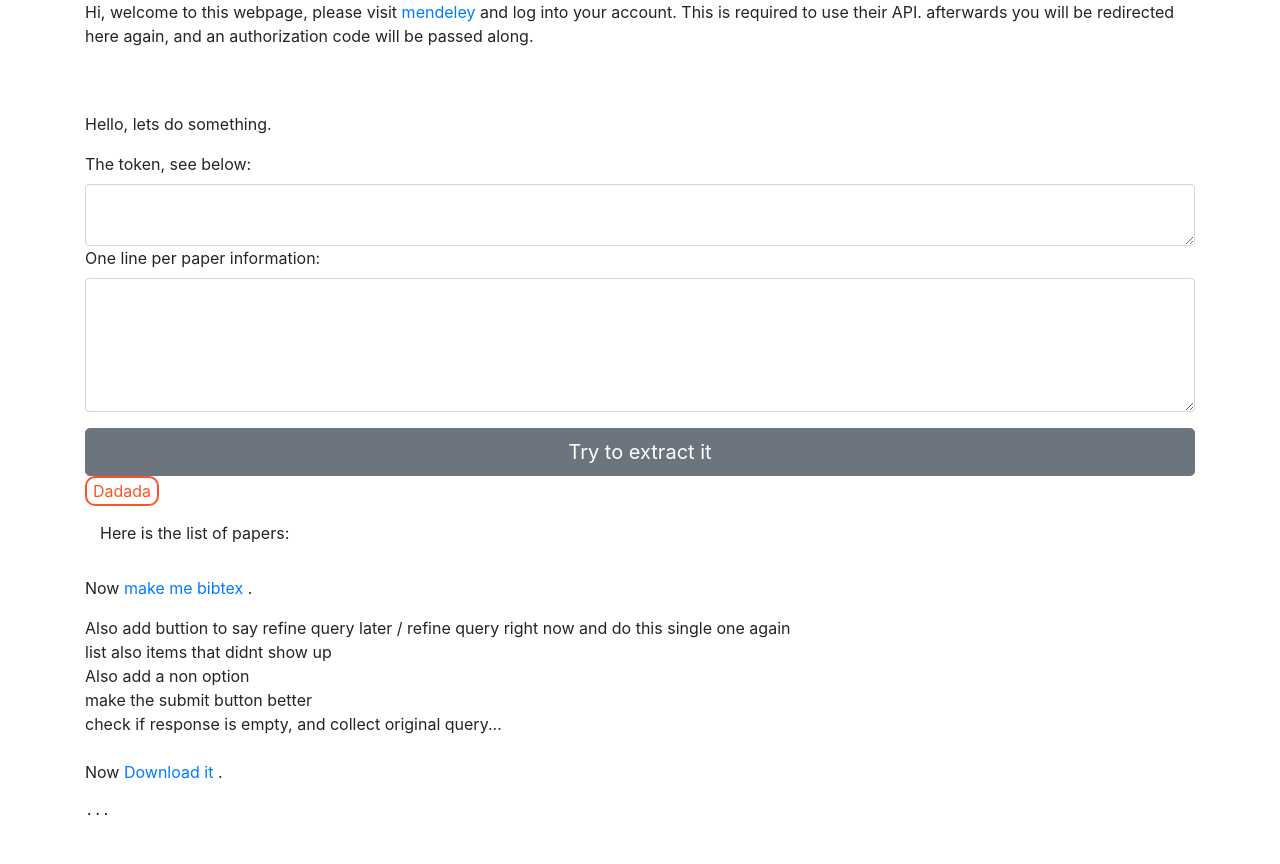
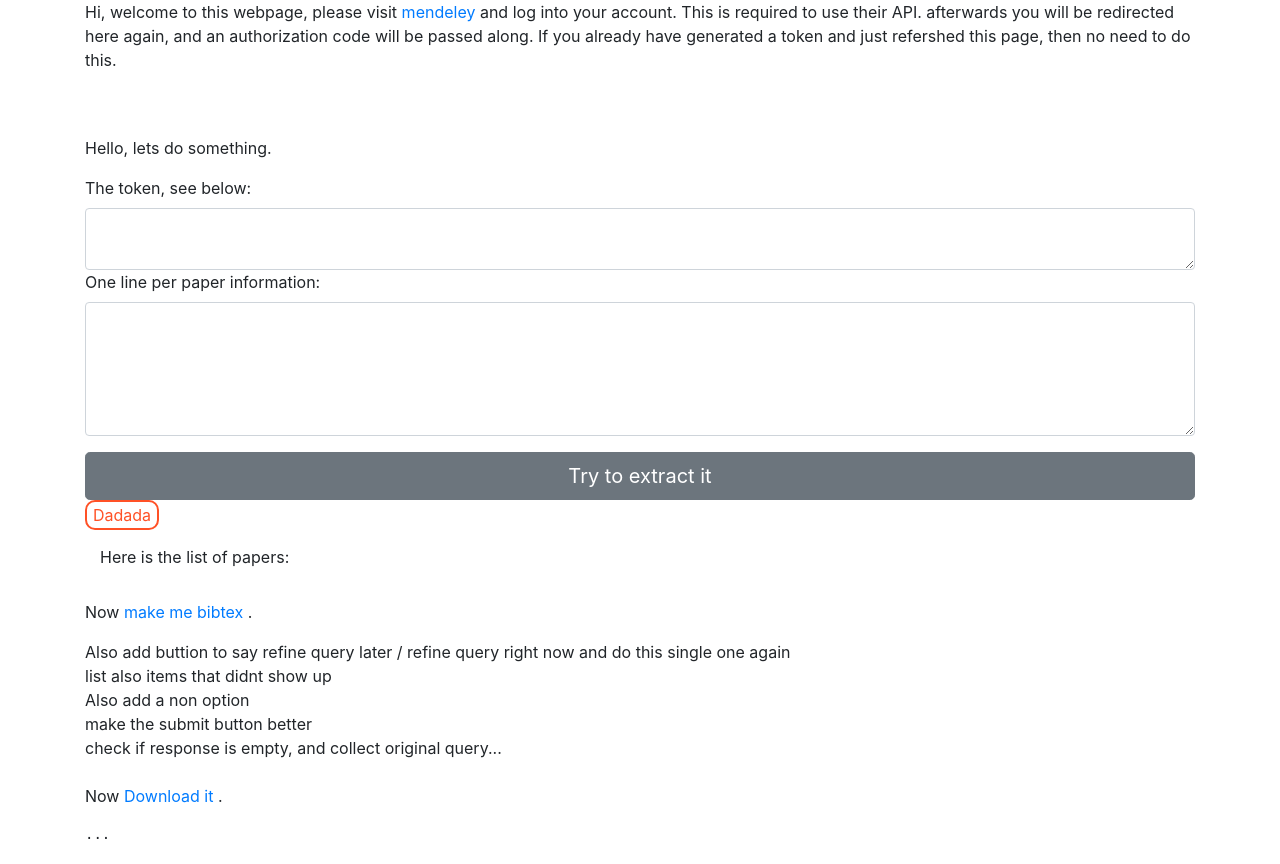
Before and after one commit to rscgh/rscgh.github.io, a browser extension: page l2b/list2bib.html in a window 1280 px wide. Shown: the top 864 px of the page. Drawn offline with nearby package versions, Linux system fonts and the light colour scheme; files that its build step writes are made by us from their sources.

Commit message:
added l2b

```diff
--- a/l2b/list2bib.html
+++ b/l2b/list2bib.html
@@ -333,7 +333,7 @@ mendeley_code = urlParams.get('code');
 // if nothing is delivered yet, redirect the usr to login
 if (mendeley_code == null) {
 	mend_url = 'https://api.mendeley.com/oauth/authorize?client_id=9578&redirect_uri=https:%2F%2Frscgh.github.io/l2b/list2bib.html&response_type=code&scope=all&state=' + Math.random()*10**13
-	login_auth_msg = '<p>Hi, welcome to this webpage, please visit <a id="link_to_mendeley" href="'+ mend_url + '">mendeley</a> and log into your account. This is required to use their API. afterwards you will be redirected here again, and an authorization code will be passed along.</p>'
+	login_auth_msg = '<p>Hi, welcome to this webpage, please visit <a id="link_to_mendeley" href="'+ mend_url + '">mendeley</a> and log into your account. This is required to use their API. afterwards you will be redirected here again, and an authorization code will be passed along. If you already have generated a token and just refershed this page, then no need to do this.</p>'
 
 	$('div.container').first().prepend(login_auth_msg);
 }
@@ -347,6 +347,7 @@ $.ajax({
   success: function(data) {
   	token = data['access_token'];
   	document.getElementById("token").value = token;
+  	window.location.search = "";	// make it empty so we dont get an error upon refresh
   },
   error: function(data){ document.getElementById("token").value = "Error " + data['error_description']; console.log(data) },
   beforeSend : function(xhr) {
```
